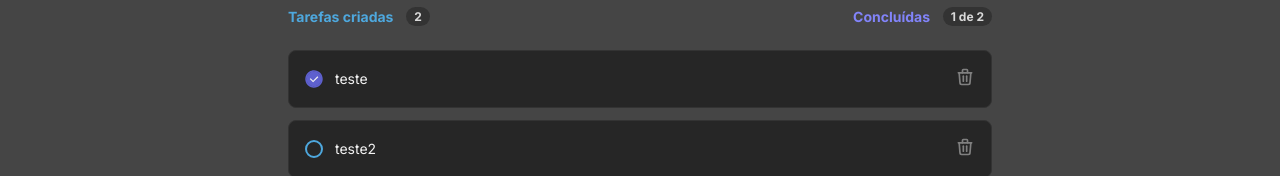
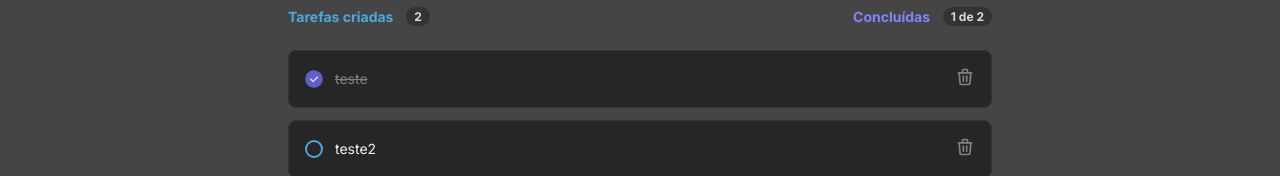
Before and after one commit to namevug/Praticando-Conceitos, a React (Vite) app: page / in a window 1280 px wide. Shown: the part 283-459 px from the top of the page. Built offline with nearby package versions, Linux system fonts and the light colour scheme.

Commit message:
feat: textDecoration

```diff
--- a/src/Components/Card/Card.module.css
+++ b/src/Components/Card/Card.module.css
@@ -16,6 +16,11 @@
     line-height: 1.18rem;
     color: var(--gray-100);
     margin-right: auto;
+}
+
+p.textCompleted {
+    color: var(--gray-300);
+    text-decoration: line-through;
 }
 
 .checkContainer {
--- a/src/Components/Card/Index.tsx
+++ b/src/Components/Card/Index.tsx
@@ -18,7 +18,11 @@
       >
         {task.isCompleted ? <img src={CheckCircle} /> : <div />}
       </button>
-      <p>{task.title}</p>
+
+      <p className={task.isCompleted ? styles.textCompleted : ''}>
+        {task.title}
+      </p>
+
       <button className={styles.deleteButton} onClick={() => onDelete(task.id)}>
         <TbTrash size={20} />
       </button>
```
